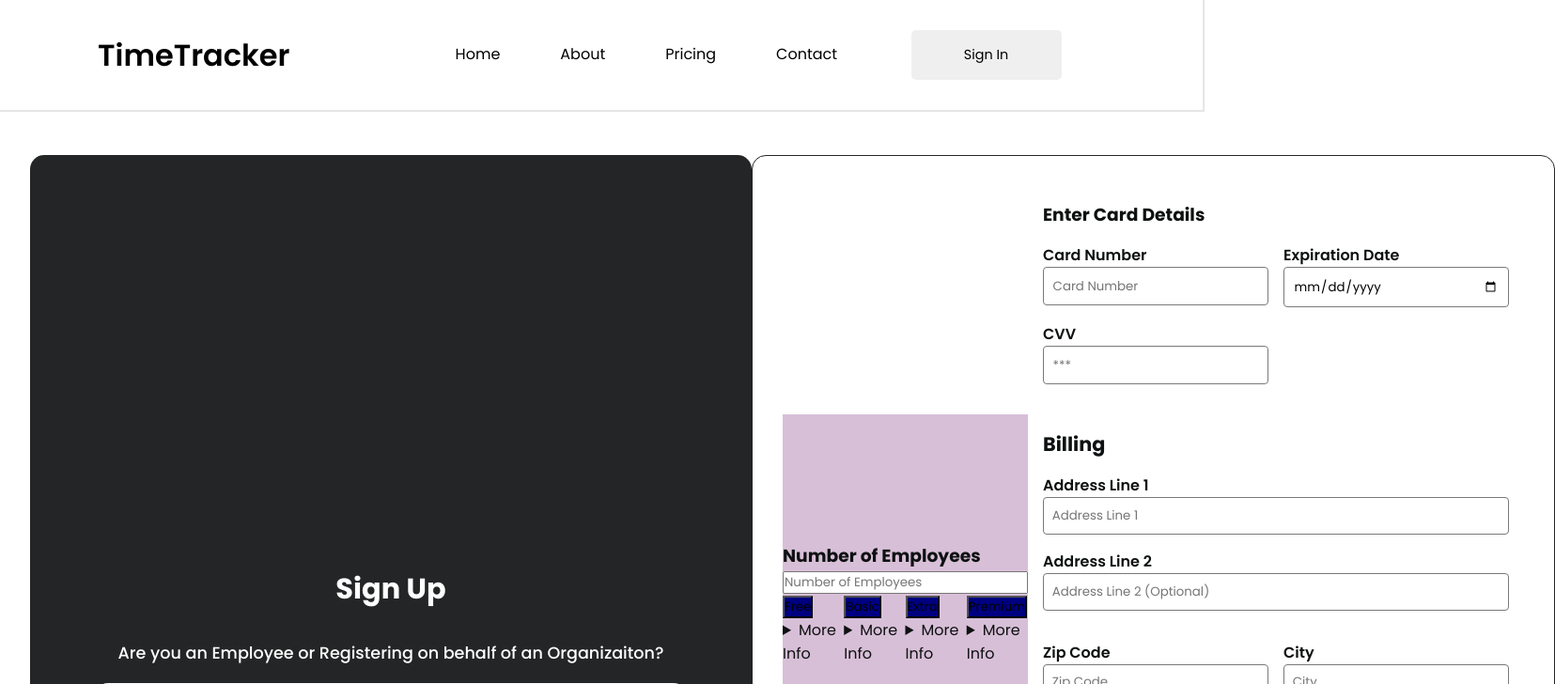
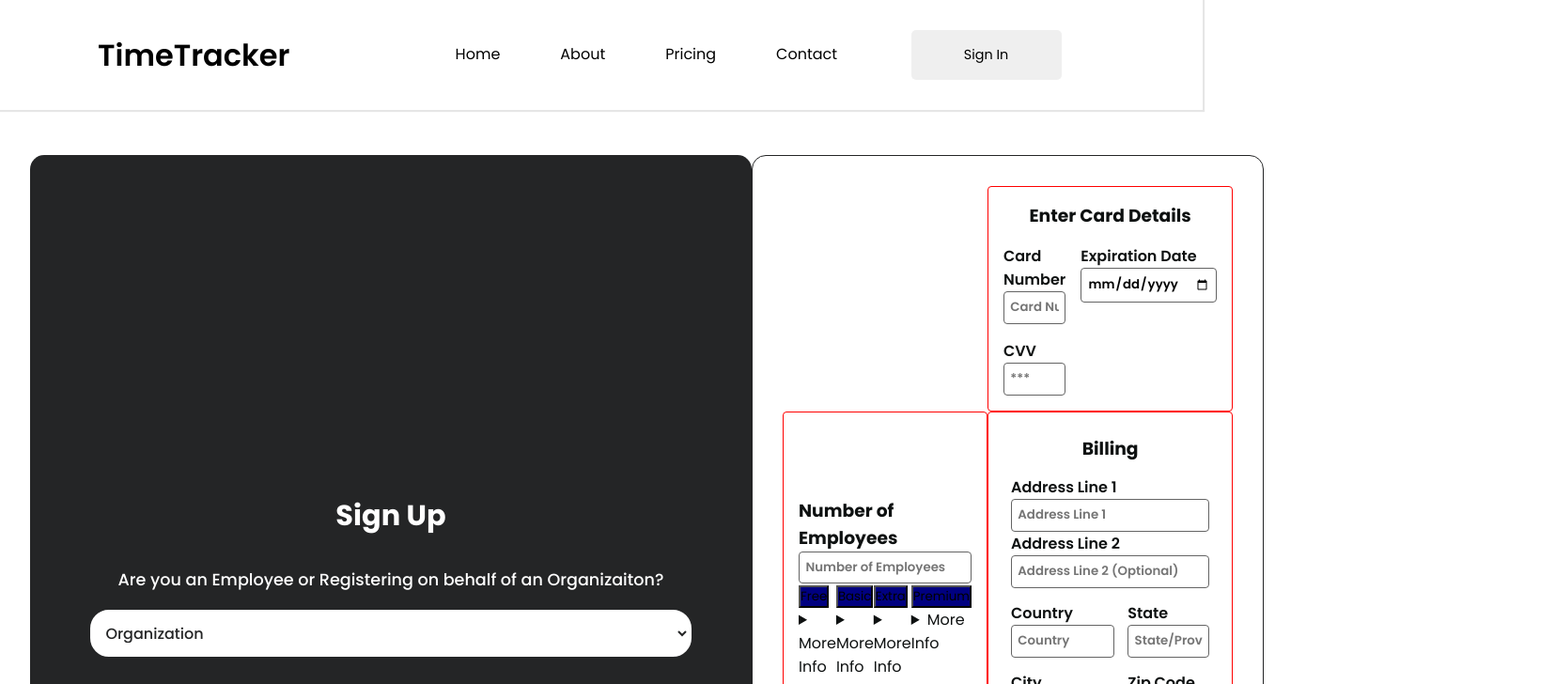
Before and after one commit to chenderson17/TimeTracker, a React (Create React App) app in the folder timetrackerwebapp/: page /signup in a window 1280 px wide. Both pictures are taken after a click on the button 1120 px from the left and 681 px from the top of the page. Shown: the top 728 px of the page at 94% size, 1655 px wide, since content can reach past the window. Built offline with nearby package versions, Linux system fonts and the light colour scheme; some icons are missing.

Commit message:
updates styles to signup:

```diff
--- a/timetrackerwebapp/src/Components/SignUp.css
+++ b/timetrackerwebapp/src/Components/SignUp.css
@@ -66,31 +66,6 @@
 }
 
 
-.signup-plan-container{
-    text-align:center;
-    font-size: 1.1em;
-}
-.subtotal-section{
-    border:solid 1px rgb(121,121,121);
-    border-radius: 4px;
-}
-
-.subtotal-section{
-    margin-top:5rem;
-    padding:1.5rem;
-}
-.subtotal-container{
-    display: flex;
-    justify-content:space-between;
-    padding:0.7rem;
-
-}
-.signup-subtotal-tax-container{
-    border-bottom: dotted rgb(121,121,121) 1px;
-}
-.signup-total-container{
-    margin-top:0.5rem;
-}
 
 
 
@@ -98,102 +73,6 @@
 
 
 
-.enter-card-details-container{
-    display:grid;
-    grid-template-rows:repeat(4,auto);
-    grid-template-columns: repeat(2,auto);
-    padding:1rem;
-    border-radius: 5px;
-    gap:1rem;
-
-}
-.org-page-two-credit{
-    grid-row-start:3;
-    grid-column-start:2;
-
-}
-.enter-card-details-container div input, .billing-address-container input{
-    display: block;
-    width:15rem;
-    padding:0.6rem;
-    border-radius: 4px;
-    border:1px solid rgb(121,121,121);
-}
-.billing-address-container input{
-    padding:0.55rem
-}
-.enter-card-details-container label{
-    font-weight: 600;
-}
-
-
-.card-details-style-container{
-    display:grid;
-    grid-template-rows:repeat(4,auto);
-    grid-template-columns: repeat(2,auto);
-    padding:1rem;
-    border-radius: 5px;
-}
-.card-details-header-container{
-    grid-row-start:1;
-    grid-column-start:1;
-    grid-column-end:3;
-}
-
-.card-details-style-container div input{
-    display: block;
-}
-.card-details-style-container div{
-    padding:1rem;
-}
-.card-detail-expr {
-    grid-row-start:2;
-    grid-column-start:2;
-}
-
-.card-details-style-container div label, .billing-address-container div label{
-    font-weight: 600;
-}
-.cvv-style-container{
-    grid-row-start:3;
-    grid-column-start:1;
-    grid-column-end:3;
-}
-
-.billing-address-container{
-    grid-row-start:4;
-    grid-column-start:1;
-    grid-column-end:3;
-
-    padding:1rem;
-    display: grid;
-    grid-template-rows: auto auto;
-
-}
-.page-change-btn-container{
-    display: flex;
-    justify-content: space-evenly;
-    gap:1.2rem;
-    margin-top:1rem;
-}
-.page-two-change-btn-container{
-    grid-row-start:6;
-    grid-column-start:1;
-    grid-column-end:3;
-    display: flex;
-    justify-content: center;
-}
-
-
-
-.org-page-two .create-an-account-button-container{
-    grid-row-start:5;
-    grid-column-start:1;
-}
-.org-page-two .create-an-account-button-container{
-    width: 45%;
-    margin: 0 auto;
-}
 .org-right-button , .org-left-button {
     background-color: transparent;
     border:none;
--- a/timetrackerwebapp/src/Components/SignUpEmployee.css
+++ b/timetrackerwebapp/src/Components/SignUpEmployee.css
@@ -12,6 +12,9 @@
     border-radius: 5px;
     border:1px solid rgb(121,121,121);
     width:15rem;
+}
+.employee-signup-container input:focus, .org-signup-container input:focus{
+    border:1px solid rgb(0,0,0);
 }
 .employee-signup-container label, .org-signup-container label{
     font-weight: 600;
--- a/timetrackerwebapp/src/Components/SignUpOrgPageTwo.css
+++ b/timetrackerwebapp/src/Components/SignUpOrgPageTwo.css
@@ -3,18 +3,45 @@
     grid-template-columns: repeat(2,auto);
     grid-template-rows:repeat(4,auto);
 }
-.num-of-employees-container{
+.signup-org-pagetwo-form input{
+    display: block;
+}
+.signup-org-pagetwo-form label{
+    font-weight:600;
+}
+.num-of-employees-section{
     grid-row-start:2;
     grid-column-start:1;
     grid-row-end:3;
-    background-color: thistle;
+    border:solid 1px rgb(121,121,121);
+    border-radius: 4px;
     display: flex;
     justify-content: center;
+    align-content: center;
     flex-direction: column;
+    padding:1rem;
+}
+.num-of-employees-section{
+
 }
 .enter-card-details-container{
     grid-column-start:2;
+    grid-row-start:1;
+    border:solid 1px rgb(121,121,121);
+    border-radius: 4px;
+    padding:1rem;
+    display: grid;
+    grid-template-rows:repeat(3, auto);
+    grid-template-columns:repeat(2,auto);
+    gap:1rem;
 }
+.card-details-header-container{
+    grid-row-start:1;
+    grid-column-start:1;
+    grid-column-end:3;
+    text-align: center;
+}
+
 .billing-address-container{
     grid-column-start:2;
     grid-row-start:2;
@@ -23,33 +50,77 @@
     grid-column-start:2;
     grid-row-start:3;
 }
-.billing-address-container-header{
-    font-size:1.3em;
+.signup-plan-container{
+    text-align:center;
+    font-size: 1.1em;
 }
-.billing-address-container-header h4{
+.subtotal-section{
+    border:solid 1px rgb(121,121,121);
+    border-radius: 4px;
+
 }
-.billing-style-container{
-    display: grid;
-    grid-template-rows:auto auto auto auto;
-    grid-template-columns: auto auto;
-    gap:1rem;
+
+.subtotal-section{
+
 }
-.billing-style-container div input{
-    display: block;
+.subtotal-container{
+    display: flex;
+    justify-content:space-between;
+    padding:0.7rem;
+
 }
-.billing-address-container-addressOne-addressTwo{
+.signup-subtotal-tax-container{
+    border-bottom: dotted rgb(121,121,121) 1px;
+}
+.signup-total-container{
+    margin-top:0.5rem;
+}
+
+
+
+.billing-address-container{
+    border:solid 1px rgb(121,121,121);
+    border-radius: 4px;
+    display:grid;
+    grid-template-rows:repeat(5,auto);
+    grid-template-columns:repeat(2,auto);
+    gap:0.9rem;
+    padding:1.5rem;
+
+}
+
+.billing-header{
     grid-row-start:1;
-    grid-row-end:4;
+    grid-column-start:1;
+    grid-column-end:3;
+    text-align: center;
+}
+.billing-addresses{
+    grid-row-start:2;
     grid-column-start:1;
     grid-column-end:3;
 }
-.billing-address-container-addressOne-addressTwo div{
-    margin:1rem 0;
+.billing-addresses input{
+    width: 100%;
 }
-.billing-address-container-addressOne-addressTwo input{
-    width:100%;
+.billing-state{
+    grid-row-start:3;
+    grid-column-start:2;
+}
+.billing-country{
+    grid-row-start:3;
+    grid-column-start:1;
+}
+.billing-city{
+    grid-row-start:4;
+    grid-column-start:1;
+}
+.billing-zip{
+    grid-row-start:4;
+    grid-column-start:2;
+}
 
-}
+
 .signup-org-pagetwo-submit-btn{
     grid-row-start:4;
     grid-column-start:1;
@@ -57,3 +128,18 @@
     display: flex;
     justify-content: center;
 }
+.signup-org-pagetwo-form > *{
+
+    border:1px solid rgb(255,0,0);
+}
+
+.signup-org-pagetwo-form > * div{
+
+}
+.signup-org-pagetwo-form > * input{
+    padding:0.4rem;
+    width: 100%;
+    font-weight: 600;
+    border-radius: 4px;
+    border:1px solid rgb(100,100,100);
+}
--- a/timetrackerwebapp/src/Components/SignUpOrgPageTwo.js
+++ b/timetrackerwebapp/src/Components/SignUpOrgPageTwo.js
@@ -14,8 +14,9 @@ export default function SignUpOrgPageTwo({orgLeftButton, formBehaviour}){
     return(
         <section className='signup-org-pagetwo-payment-section'>
         <form action="/" className="signup-org-pagetwo-form" method="POST" onSubmit={formBehaviour}>
-        <div className="num-of-employees-container">
 
+        <div className="num-of-employees-section">
+    <div className='num-of-employees-container'>
       <div className="num-of-employees-header-container">
             <h3>Number of Employees</h3>
         </div>
@@ -24,7 +25,7 @@ export default function SignUpOrgPageTwo({orgLeftButton, formBehaviour}){
         <input type="text" inputmode="numeric"name="numOfEmployeesSignup" placeholder='Number of Employees' onKeyUp={getEmployeeNumber}></input>
         </div>
         <SignUpOrgPageTwoPriceButtons setCurrentPlan={setCurrentPlan} currentPlan={currentPlan} employeeAmount={numOfEmployees} />
-
+        </div>
         </div>
 
 
@@ -56,43 +57,54 @@ export default function SignUpOrgPageTwo({orgLeftButton, formBehaviour}){
 
 
         <div className='billing-address-container'>
-                        <div className="billing-address-container-header">
+                         <div className='billing-header'>
+                        <h3>Billing</h3>
+                        </div>
 
-                        <h4>Billing</h4>
-                        </div>
-                        <div className='billing-style-container'>
-                            <div className='billing-address-container-addressOne-addressTwo'>
-                            <div>
+
+
+                        <div className='billing-addresses'>
                             <label>Address Line 1 </label>
                             <input type='text' placeholder='Address Line 1' required={true}></input>
-                        </div>
-                        <div>
+
+
+
+
                         <label>Address Line 2</label>
                         <input type='text' placeholder='Address Line 2 (Optional)'></input>
                        </div>
+
+
+                       <div className='billing-zip'>
+
+
+                        <label>Zip Code</label>
+                        <input type='text' placeholder='Zip Code' required={true}></input>
+
                     </div>
 
-                        <div>
-                        <label>Zip Code</label>
-                        <input type='text' placeholder='Zip Code' required={true}></input>
-                        </div>
-                        <div>
+
+                    <div className='billing-city'>
+
                         <label>City</label>
                         <input type='text' placeholder='City' required={true}></input>
                     </div>
-                        <div>
+
+                      <div className='billing-state'>
                         <label>State</label>
                         <input list='state-providence-region-list' name='select-country-list' placeholder='State/Providence/Region' />
+                        <datalist id='state-list'>
+                            <option value="">--State--</option>
+                        </datalist>
                      </div>
 
 
-                        <div>
+                    <div className='billing-country'>
                         <label>Country</label>
                         <input list='country-list' name='select-country-list' placeholder='Country' required={true}/>
                         <datalist id='country-list'>
                             <option value="">--Country--</option>
                         </datalist>
-                        </div>
                     </div>
         </div>
 
@@ -117,6 +129,8 @@ export default function SignUpOrgPageTwo({orgLeftButton, formBehaviour}){
             </div>
             </div>
             </div>
+
+
             <div className='signup-org-pagetwo-submit-btn'>
                 <button type='submit'>Create Account</button>
             </div>
```
Lines whose indentation alone changed are shown as unchanged.
